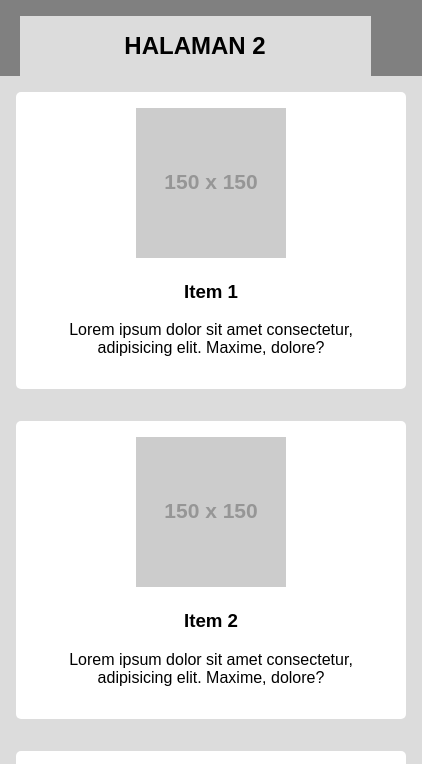
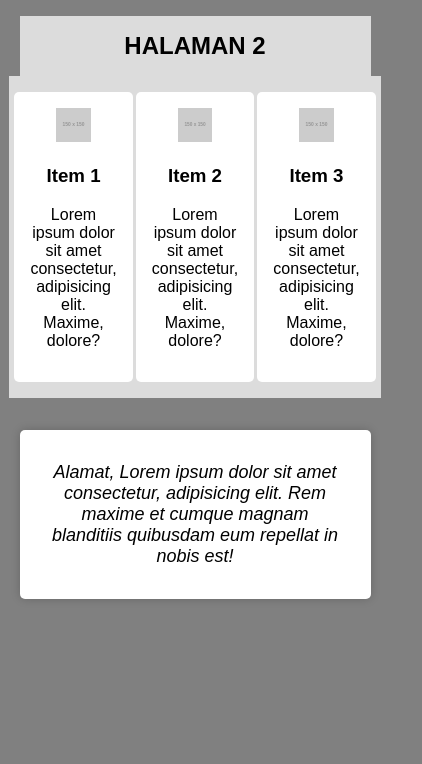
Before and after one commit to SyauqiAtrobi/template, a plain HTML site: page index.html in a window 390 px wide. Shown: the part 1156-1920 px from the top of the page, 422 px wide, since content can reach past the window. After the commit the page ends 1787 px from the top, so only its background shows below. Drawn offline with Linux system fonts and the light colour scheme; placeholder pictures from the web are drawn by us.

Commit message:
Update style.css

```diff
--- a/style.css
+++ b/style.css
@@ -107,7 +107,7 @@ body {
 
 .item {
     display: flex;
-    flex-wrap: wrap;
+    flex-direction: row;
     justify-content: center;
     gap: 2rem;
     width: 80%;
@@ -156,13 +156,17 @@ address {
     }
 
     .item {
-        width: 100%;
+        width: 21.2rem;
         padding: 1rem;
+        gap:0.2rem;
     }
 
     .item div {
         max-width: 100%;
         padding: 1rem;
+    }
+    .item1 img, .item2 img, .item3 img{
+        width: 40%;
     }
 }
 
```
